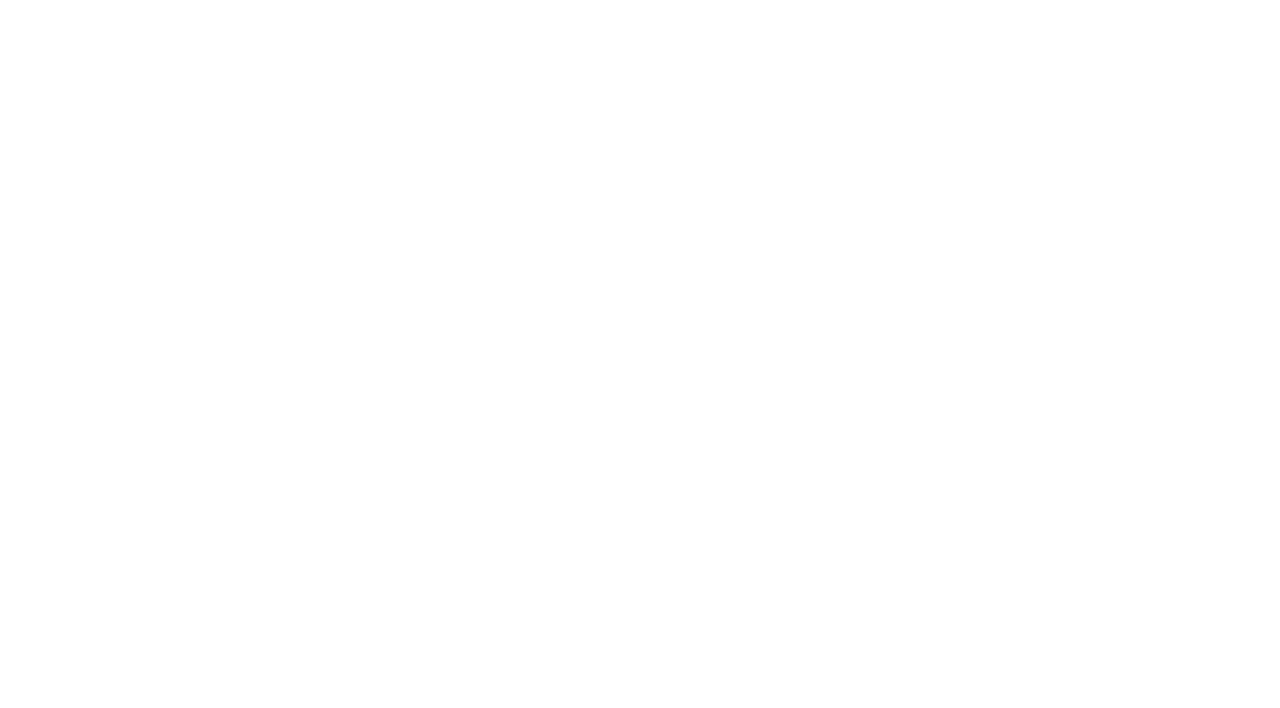
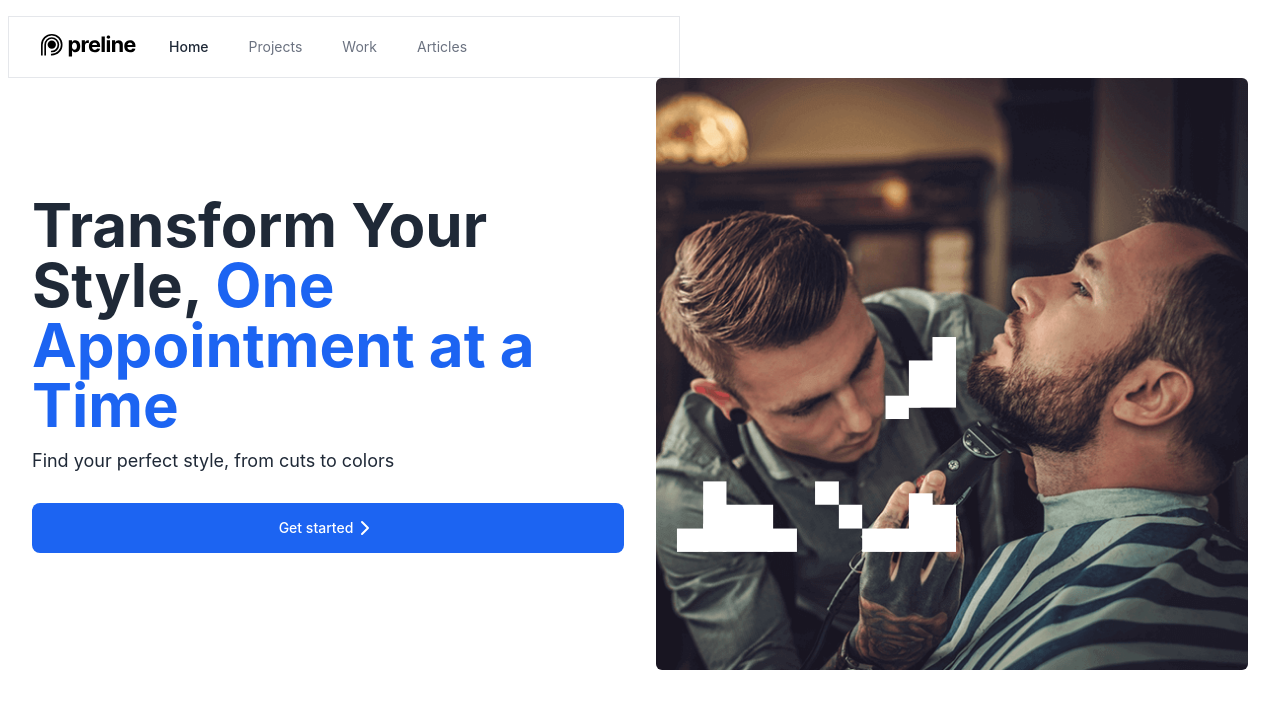
Before and after one commit to buhleqampi/Booking-System, an Angular app: page /home in a window 1280 px wide. Before the commit this address led to /. Shown: the top 708 px of the page. Built offline with nearby package versions, Linux system fonts and the light colour scheme.

Commit message:
home,services,single service work

```diff
--- a/src/app/app-routing.module.ts
+++ b/src/app/app-routing.module.ts
@@ -3,6 +3,8 @@ import { RouterModule, Routes } from '@angular/router';
 import { BookingsComponent } from './components/bookings/bookings.component';
 import { SingleServiceComponent } from './components/single-service/single-service.component';
 import { ServiceComponent } from './components/service/service.component';
+import { HomeComponent } from './components/home/home.component';
+import { HeaderComponent } from './components/header/header.component';
 // import { BookingComponent } from './components/booking/booking.component';
 // import { ClientComponent } from './components/client/client.component';
 // import { BusinessDashboardComponent } from './components/business-dashboard/business-dashboard.component';
@@ -10,10 +12,12 @@ import { ServiceComponent } from './components/service/service.component';
 // import { StaffComponent } from './components/staff/staff.component';
 
 const routes: Routes = [
-  {path: '', redirectTo:'bookings' , pathMatch: 'full'},
+  {path: '', redirectTo:'home' , pathMatch: 'full'},
   {path : 'bookings',component:BookingsComponent},
   {path: 'service', component:ServiceComponent},
   {path: 'service/:id', component: SingleServiceComponent},
+  {path: 'home', component: HomeComponent},
+  {path: 'header', component: HeaderComponent},
   // {path : 'booking', component: BookingComponent},
   // {path : 'clients', component: ClientComponent},
   // {path : 'dashboard',component:BusinessDashboardComponent},
--- a/src/app/app.component.html
+++ b/src/app/app.component.html
@@ -1 +1,2 @@
+<app-header></app-header>
 <router-outlet></router-outlet>
--- a/src/app/app.module.ts
+++ b/src/app/app.module.ts
@@ -3,12 +3,14 @@ import { BrowserModule, provideClientHydration } from '@angular/platform-browser
 
 import { AppRoutingModule } from './app-routing.module';
 import { AppComponent } from './app.component';
+import { HeaderComponent } from './components/header/header.component';
 import { BookingsComponent } from './components/bookings/bookings.component';
 import { BookingService } from './services/booking/booking.service';
 import { HttpClientModule, provideHttpClient, withFetch } from '@angular/common/http';
 import { SingleServiceComponent } from './components/single-service/single-service.component';
 import { CommonModule } from '@angular/common';
 import { ServiceComponent } from './components/service/service.component';
+import { HomeComponent } from './components/home/home.component';
 
 @NgModule({
   declarations: [
@@ -16,6 +18,8 @@ import { ServiceComponent } from './components/service/service.component';
     BookingsComponent,
     SingleServiceComponent,
     ServiceComponent,
+    HomeComponent,
+    HeaderComponent
   ],
   imports: [
     BrowserModule,
--- /dev/null
+++ b/src/app/components/home/home.component.html
@@ -0,0 +1,45 @@
+<div class="max-w-[85rem] mx-auto px-4 sm:px-6 lg:px-8">
+  <div class="grid md:grid-cols-2 gap-4 md:gap-8 xl:gap-20 md:items-center">
+    <div>
+      <h1 class="block text-3xl font-bold text-gray-800 sm:text-4xl lg:text-6xl lg:leading-tight dark:text-white">Transform Your Style,<span class="text-blue-600"> One Appointment at a Time</span></h1>
+      <p class="mt-3 text-lg text-gray-800 dark:text-neutral-400">Find your perfect style, from cuts to colors</p>
+
+      <div class="mt-7 grid gap-3 w-full sm:inline-flex">
+        <a class="py-3 px-4 inline-flex justify-center items-center gap-x-2 text-sm font-medium rounded-lg border border-transparent bg-blue-600 text-white hover:bg-blue-700 focus:outline-none focus:bg-blue-700 disabled:opacity-50 disabled:pointer-events-none" href="#">
+          Get started
+          <svg class="shrink-0 size-4" xmlns="http://www.w3.org/2000/svg" width="24" height="24" viewBox="0 0 24 24" fill="none" stroke="currentColor" stroke-width="2" stroke-linecap="round" stroke-linejoin="round"><path d="m9 18 6-6-6-6"/></svg>
+        </a>
+      </div>
+    </div>
+
+    <div class="relative ms-4">
+      <img class="w-full rounded-md" src="/assets/001-1.png" alt="Hero Image">
+      <div class="absolute inset-0 -z-[1] bg-gradient-to-tr from-gray-200 via-white/0 to-white/0 size-full rounded-md mt-4 -mb-4 me-4 -ms-4 lg:mt-6 lg:-mb-6 lg:me-6 lg:-ms-6 dark:from-neutral-800 dark:via-neutral-900/0 dark:to-neutral-900/0"></div>
+
+      <div class="absolute bottom-0 start-0">
+        <svg class="w-2/3 ms-auto h-auto text-white dark:text-neutral-900" width="300" height="451" viewBox="0 0 630 451" fill="none" xmlns="http://www.w3.org/2000/svg">
+          <rect x="531" y="352" width="99" height="99" fill="currentColor"/>
+          <rect x="140" y="352" width="106" height="99" fill="currentColor"/>
+          <rect x="482" y="402" width="64" height="49" fill="currentColor"/>
+          <rect x="433" y="402" width="63" height="49" fill="currentColor"/>
+          <rect x="384" y="352" width="49" height="50" fill="currentColor"/>
+          <rect x="531" y="328" width="50" height="50" fill="currentColor"/>
+          <rect x="99" y="303" width="49" height="58" fill="currentColor"/>
+          <rect x="99" y="352" width="49" height="50" fill="currentColor"/>
+          <rect x="99" y="392" width="49" height="59" fill="currentColor"/>
+          <rect x="44" y="402" width="66" height="49" fill="currentColor"/>
+          <rect x="234" y="402" width="62" height="49" fill="currentColor"/>
+          <rect x="334" y="303" width="50" height="49" fill="currentColor"/>
+          <rect x="581" width="49" height="49" fill="currentColor"/>
+          <rect x="581" width="49" height="64" fill="currentColor"/>
+          <rect x="482" y="123" width="49" height="49" fill="currentColor"/>
+          <rect x="507" y="124" width="49" height="24" fill="currentColor"/>
+          <rect x="531" y="49" width="99" height="99" fill="currentColor"/>
+        </svg>
+      </div>
+      <!-- End SVG-->
+    </div>
+    <!-- End Col -->
+  </div>
+  <!-- End Grid -->
+</div>
```
Also changed, not shown: src/app/components/home/home.component.ts (added, +10 -0 lines), src/app/components/home/home.component.css (added), 1 other file (tests, documents, lock files or other folders).
